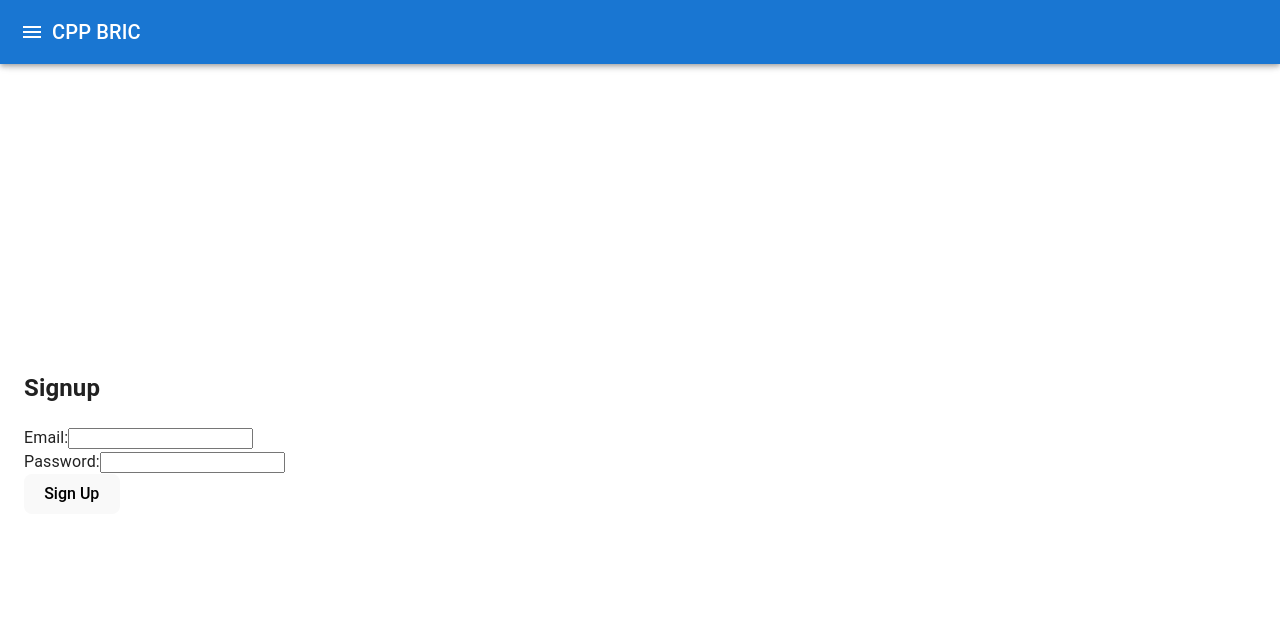
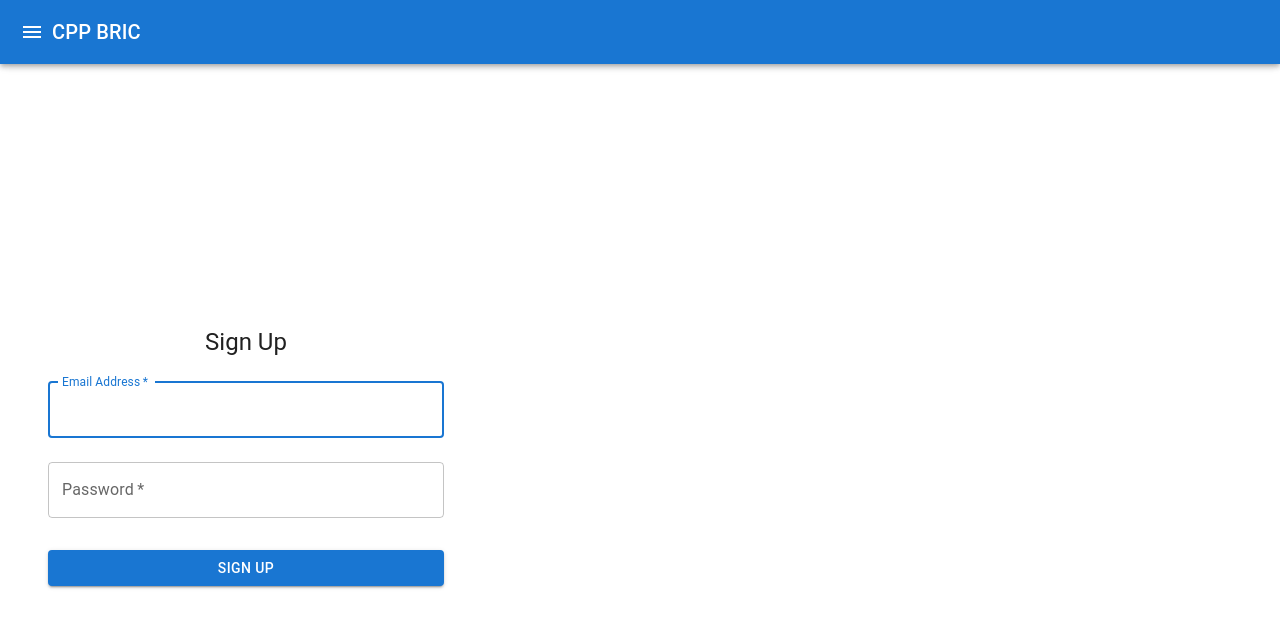
Before and after one commit to bimuk/4800-BRIC, a React (Vite) app in the folder client/: page /signup in a window 1280 px wide. Shown: the top 628 px of the page. Built offline with nearby package versions, Linux system fonts and the light colour scheme.

Commit message:
added auth to firebase config, created CrowdMeter component (wip)

```diff
--- a/client/src/App.jsx
+++ b/client/src/App.jsx
@@ -17,6 +17,7 @@ const App = () => {
   };
 
   const menuItems = [
+    { text: 'Home', path: '/'},
     { text: 'Login', path: '/login' },
     { text: 'Signup', path: '/signup' },
     { text: 'Dashboard', path: '/dashboard' },
--- a/client/src/components/Signup.jsx
+++ b/client/src/components/Signup.jsx
@@ -2,6 +2,7 @@ import React, { useState } from 'react';
 import { auth } from '../firebaseConfig';
 import { createUserWithEmailAndPassword } from 'firebase/auth';
 import { useNavigate } from 'react-router-dom';
+import { TextField, Button, Box, Typography, Container } from '@mui/material';
 
 const Signup = () => {
   const [email, setEmail] = useState('');
@@ -19,30 +20,47 @@ const Signup = () => {
   };
 
   return (
-    <div>
-      <h2>Signup</h2>
-      <form onSubmit={handleSignup}>
-        <div>
-          <label>Email:</label>
-          <input
-            type="email"
+    <Container component="main" maxWidth="xs">
+      <Box sx={{ mt: 8, display: 'flex', flexDirection: 'column', alignItems: 'center' }}>
+        <Typography component="h1" variant="h5">
+          Sign Up
+        </Typography>
+        <Box component="form" onSubmit={handleSignup} sx={{ mt: 1 }}>
+          <TextField
+            margin="normal"
+            required
+            fullWidth
+            id="email"
+            label="Email Address"
+            name="email"
+            autoComplete="email"
+            autoFocus
             value={email}
             onChange={(e) => setEmail(e.target.value)}
+          />
+          <TextField
+            margin="normal"
             required
-          />
-        </div>
-        <div>
-          <label>Password:</label>
-          <input
+            fullWidth
+            name="password"
+            label="Password"
             type="password"
+            id="password"
+            autoComplete="current-password"
             value={password}
             onChange={(e) => setPassword(e.target.value)}
-            required
           />
-        </div>
-        <button type="submit">Sign Up</button>
-      </form>
-    </div>
+          <Button
+            type="submit"
+            fullWidth
+            variant="contained"
+            sx={{ mt: 3, mb: 2 }}
+          >
+            Sign Up
+          </Button>
+        </Box>
+      </Box>
+    </Container>
   );
 };
 
--- a/client/src/firebaseConfig.js
+++ b/client/src/firebaseConfig.js
@@ -1,6 +1,8 @@
 // Import the functions you need from the SDKs you need
 import { initializeApp } from "firebase/app";
 import { getAnalytics } from "firebase/analytics";
+import { getAuth  } from "firebase/auth";
+
 // TODO: Add SDKs for Firebase products that you want to use
 // https://firebase.google.com/docs/web/setup#available-libraries
 
@@ -20,3 +22,6 @@ const firebaseConfig = {
 // Initialize Firebase
 const app = initializeApp(firebaseConfig);
 const analytics = getAnalytics(app);
+const auth = getAuth(app);
+
+export { auth };
```
Also changed, not shown: client/src/components/CrowdMeter.jsx (added), client/src/components/Dashboard.jsx (line endings or trailing spaces).
